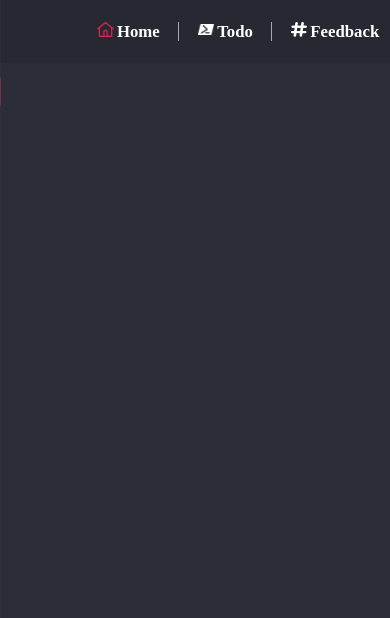
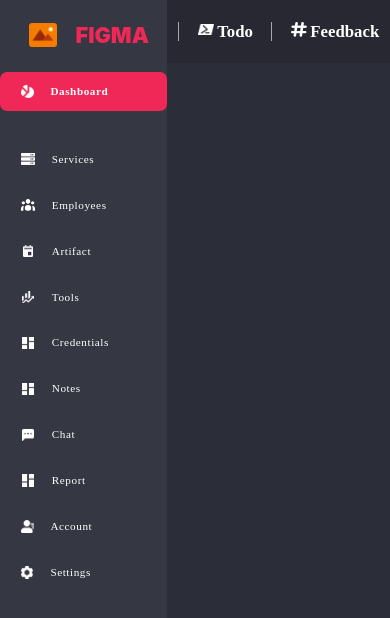
Before and after one commit to Abzaek/Chatting-Website, a React (Create React App) app in the folder made-with-react/: page / in a window 390 px wide. Shown: the top 618 px of the page. Built offline with nearby package versions, Linux system fonts and the light colour scheme.

Commit message:
added a hamburger menu

```diff
--- a/made-with-react/src/App.js
+++ b/made-with-react/src/App.js
@@ -1,12 +1,36 @@
-import React from 'react';
+import React, { useEffect } from 'react';
+import { useState } from 'react';
 import Sidebar from './components/sidebar/Sidebar';
 import MainContainer from './components/mainbar/MainContainer'
 
 const App = () => {
+  const [isSidebarVisible, setIsSidebarVisible] = useState(true);
+
+  const toggleSidebar = () => {
+    setIsSidebarVisible((prev) => !prev);
+  };
+
+  useEffect(() => {
+    const handleOutsideClick = (event) => {
+      if (isSidebarVisible && !event.target.closest('.side-bar')) {
+        setIsSidebarVisible(false);
+      }
+
+    };
+
+    // Add event listener to handle clicks outside the sidebar
+    document.addEventListener('click', handleOutsideClick);
+
+    // Cleanup the event listener when the component unmounts
+    return () => {
+      document.removeEventListener('click', handleOutsideClick);
+    };
+  }, [isSidebarVisible]);
+
   return (
     <div>
-      <Sidebar />
-      <MainContainer />
+      <Sidebar isVisible={isSidebarVisible}/>
+      <MainContainer toggleSidebar={toggleSidebar}/>
     </div>
   );
 };
--- a/made-with-react/src/components/mainbar/MainContainer.js
+++ b/made-with-react/src/components/mainbar/MainContainer.js
@@ -4,10 +4,10 @@ import '../styles/responsive.css'
 import '../styles/hover.css'
 import NavigationBar from "./NavigationBar";
 
-const MainContainer = () => {
+const MainContainer = (props) => {
     return (
         <div className="right-container">
-            <NavigationBar/>
+            <NavigationBar toggleSidebar={props.toggleSidebar}/>
 
         </div>
     );
--- a/made-with-react/src/components/mainbar/NavigationBar.js
+++ b/made-with-react/src/components/mainbar/NavigationBar.js
@@ -6,9 +6,23 @@ import '../styles/hover.css'
 import '../styles/responsive.css'
 import * as assets from '../assets';
 
-const NavigationBar = () => {
+const NavigationBar = (props) => {
+    const handleClick = (event) => {
+        event.stopPropagation();
+        props.toggleSidebar();
+      };
     return (
+
+
         <div className="navigation-bar">
+            {/* Hamburger Menu */}
+            <div>
+                <div className="hamburger-menu" onClick={handleClick}>
+                    <div className="bar"></div>
+                    <div className="bar"></div>
+                    <div className="bar"></div>
+                </div>
+            </div>
             <ul className="navigation-links">
                 <li>
                     <a href="last.html">
--- a/made-with-react/src/components/sidebar/Sidebar.js
+++ b/made-with-react/src/components/sidebar/Sidebar.js
@@ -6,14 +6,10 @@ import '../styles/responsive.css'
 import '../styles/hover.css'
 import * as assets from '../assets/'
 
-const Sidebar = () => {
-    const [isSidebarVisible, setIsSidebarVisible] = useState(false);
+const Sidebar = ({isVisible}) => {
 
-    const toggleSidebar = () => {
-        setIsSidebarVisible(!isSidebarVisible);
-    };
     return (
-        <div className={`side-bar ${isSidebarVisible ? 'visible' : ""}`} style={{position: 'absolute'}}>
+        <div className={`side-bar ${isVisible ? 'visible' : ''}`} style={{position: 'absolute'}}>
             <div className="banner-logo-and-name">
                 <img
                     className="banner-logo"
@@ -112,14 +108,7 @@ const Sidebar = () => {
                     <div className="rectangle"></div>
                 </li>
             </ul>
-            {/* Hamburger Menu */}
-            {/* <div>
-                <div className="hamburger-menu" onClick={toggleSidebar}>
-                    <div className="bar"></div>
-                    <div className="bar"></div>
-                    <div className="bar"></div>
-                </div>
-            </div> */}
+
         </div>
 
     );
--- a/made-with-react/src/components/styles/Sidebar.css
+++ b/made-with-react/src/components/styles/Sidebar.css
@@ -176,10 +176,10 @@
     position: fixed;
     top: 20px;
     left: 20px;
-    z-index: 1100; /* Ensure the hamburger is above the sidebar */
   }
 
   .bar {
+    z-index: 200000;
     height: 7px;
     width: 40px;
     background-color: #f02857;
```
